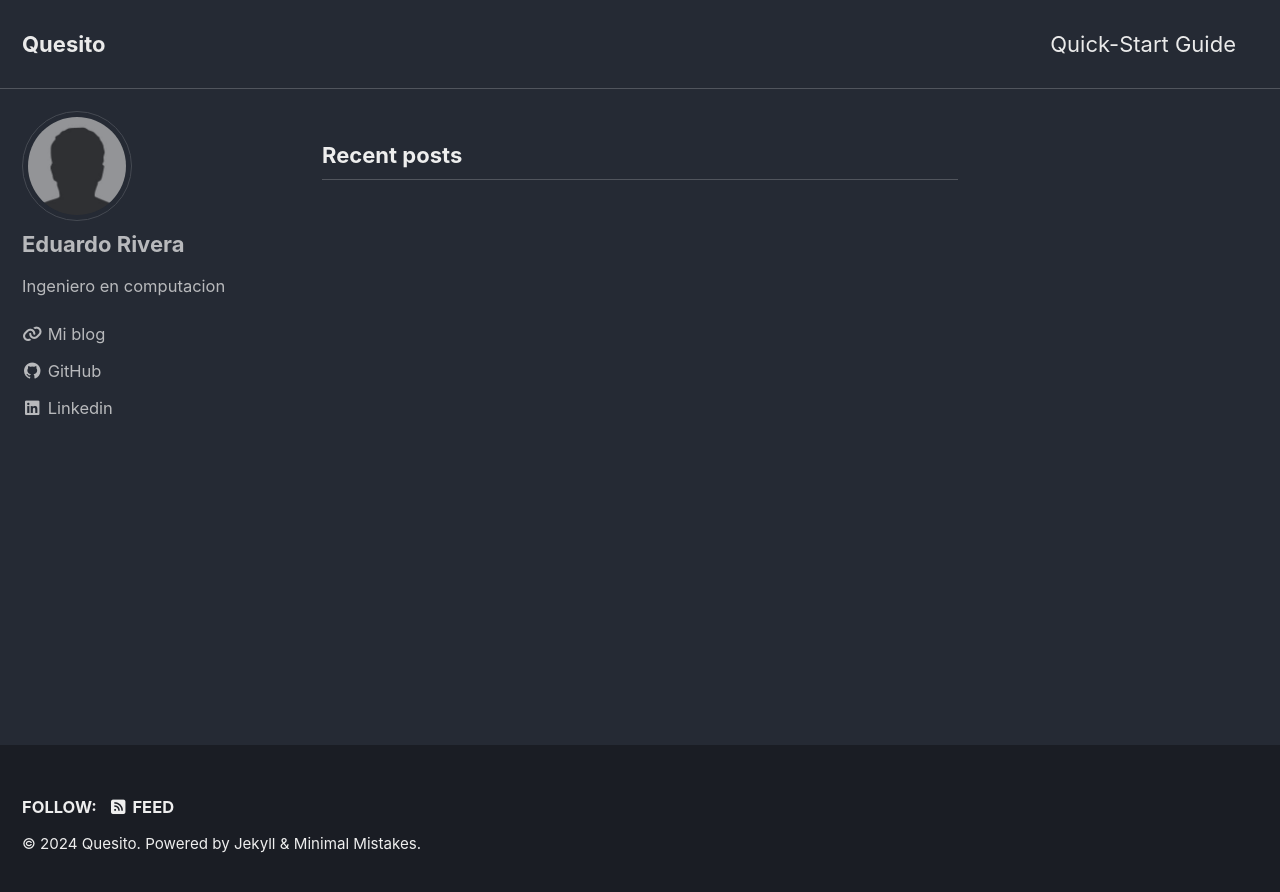
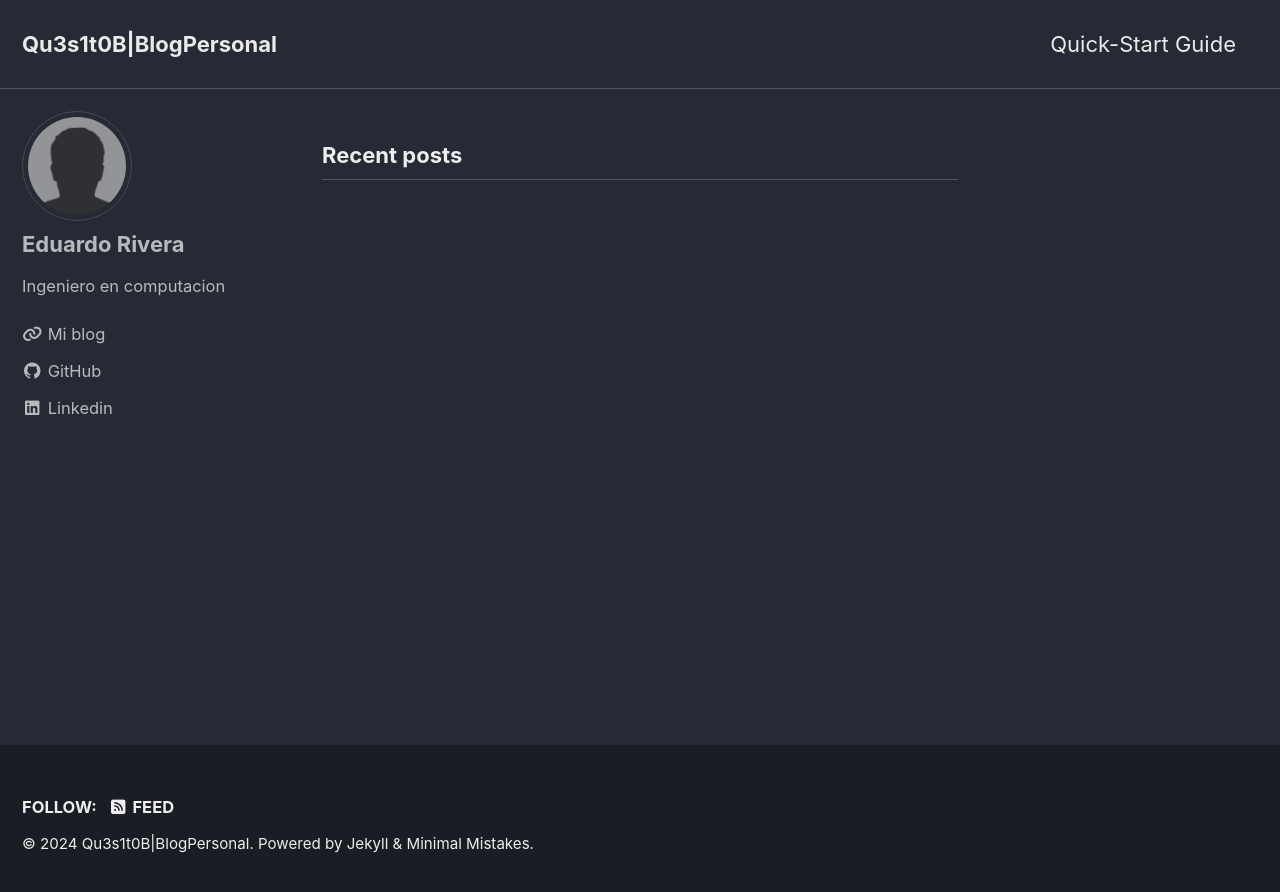
Before and after one commit to Eduardo99RP/Eduardo99RP.github.io, a Jekyll site: the page built from index.markdown, in a window 1280 px wide. Shown: the top 892 px of the page. Built offline with Jekyll 4.4.1, drawn with Linux system fonts in a browser that asks for light colours; cached includes are drawn as plain includes.

Commit message:
update_config

```diff
--- a/_config.yml
+++ b/_config.yml
@@ -17,12 +17,12 @@ minimal_mistakes_skin    : "dark" # "air", "aqua", "contrast", "dark", "dirt", "
 # Site Settings
 locale                   : "en-US"
 rtl                      : # true, false (default) # turns direction of the page into right to left for RTL languages
-title                    : "Quesito"
+title                    : "Qu3s1t0B|BlogPersonal"
 title_separator          : "-"
 subtitle                 : # site tagline that appears below site title in masthead
 name                     : "Eduardo"
 description              : "post de proyectos"
-url                      : # the base hostname & protocol for your site e.g. "https://mmistakes.github.io"
+url                      : "https://eduardo99rp.github.io/" # the base hostname & protocol for your site e.g. "https://mmistakes.github.io"
 baseurl                  : # the subpath of your site, e.g. "/blog"
 repository               : # GitHub username/repo-name e.g. "mmistakes/minimal-mistakes"
 teaser                   : # path of fallback teaser image, e.g. "/assets/images/500x300.png"
```
